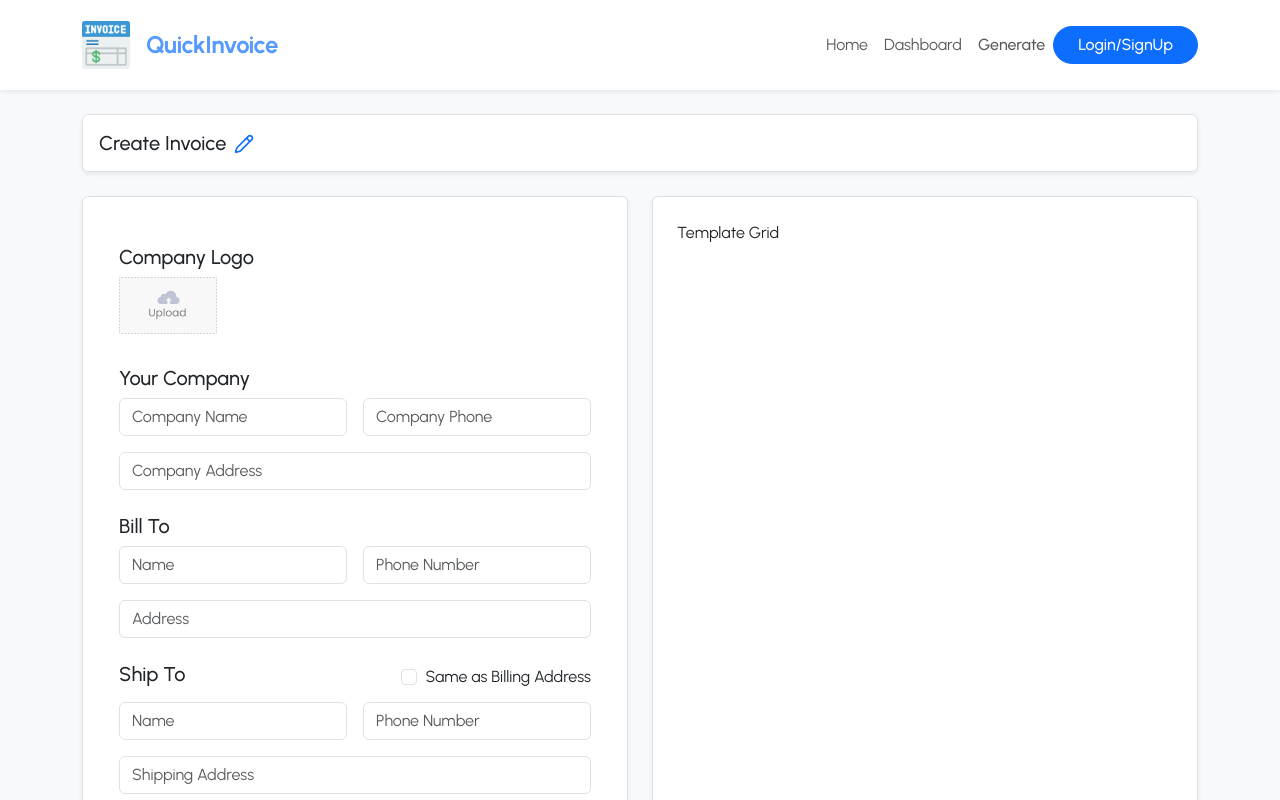
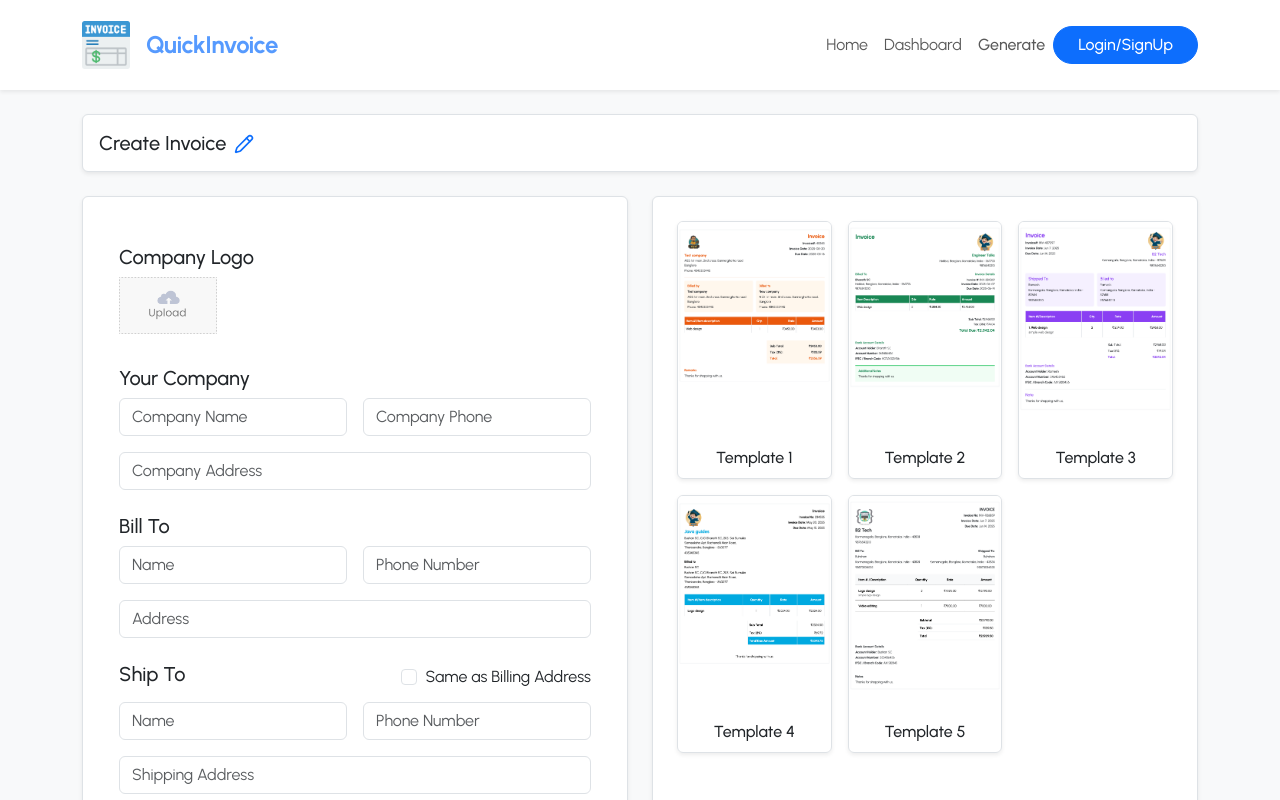
Before and after one commit to atharv96k/invoice-generator-client, a React (Vite) app: page /generate in a window 1280 px wide. Shown: the top 800 px of the page. Built offline with nearby package versions, Linux system fonts and the light colour scheme.

Commit message:
feat: initial structure for TemplateGrid

```diff
--- a/src/assets/assets.js
+++ b/src/assets/assets.js
@@ -26,8 +26,12 @@ export const assets = {
 
 export const templates = [
     { id: "template1", label: "Template 1", image: assets.template1 },
+
     { id: "template2", label: "Template 2", image: assets.template2 },
+
     { id: "template3", label: "Template 3", image: assets.template3 },
+
     { id: "template4", label: "Template 4", image: assets.template4 },
+
     { id: "template5", label: "Template 5", image: assets.template5 },
 ];
--- /dev/null
+++ b/src/components/TemplateGrid.jsx
@@ -0,0 +1,18 @@
+import { templates } from "../assets/assets";
+
+const TemplateGrid = () =>{
+    return (
+        <div className="row g-3">
+            {templates.map(({id,label,image})=>(
+                    <div className="col-12 col-sm-6 col-lg-4" key={id}>
+                        <div className="border rounded shadow-sm overflow-hidden template-hover cursor-pointer" title={label}>
+                        <img src={image} alt={label} className="w-100" loading="lazy"/>
+                        <div className="p-2 text-center fw-medium">{label}</div>
+                        </div>
+                    </div>
+            ))}
+        </div>
+    );
+};
+
+export default TemplateGrid;
--- a/src/pages/MainPage.jsx
+++ b/src/pages/MainPage.jsx
@@ -2,6 +2,7 @@ import { Pencil } from "lucide-react";
 import { useContext, useState } from "react";
 import { AppContext } from "../context/AppContext";
 import InhvoiceForm from "../components/invoiceForm";
+import TemplateGrid from "../components/TemplateGrid";
 
 const MainPage = () => {
   const [isEditingTitle, setIsEditingTitle] = useState(false);
@@ -57,7 +58,7 @@ const MainPage = () => {
           {/* Template Grid */}
           <div className="col-12 col-lg-6 d-flex">
             <div className="bg-white border rounded shadow-sm p-4 w-100">
-              Template Grid
+              <TemplateGrid />
             </div>
           </div>
         </div>
```
